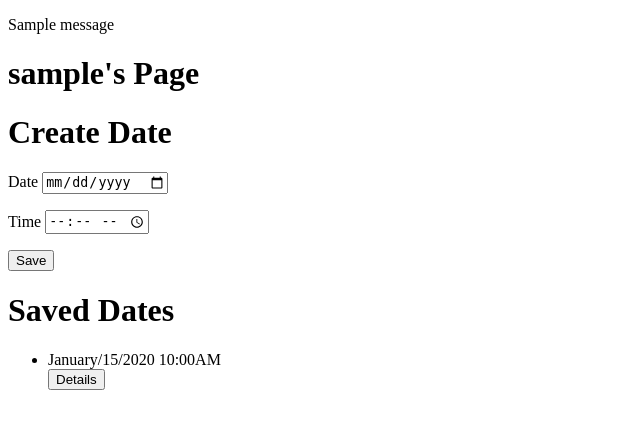
After one commit to Znipermonkey/specs-capstone, a Flask app: page /dates in a window 1280 px wide. The commit adds this page. Shown: the top 429 px of the page, without its empty margins (0-640 px from the left). Run offline with Flask 2, Linux system fonts and the light colour scheme; the visitor is signed in with stand-in values (Sample User, id 1); tables that the repository leaves empty hold one stand-in row (values such as "Sample post"); one stand-in notice (Sample message) is shown.

Commit message:
finished most of the functions need to do css and fix bugs

```diff
--- /dev/null
+++ b/crud.py
@@ -0,0 +1,54 @@
+from model import db, User, Date, Date_Name, Comment, connect_to_db
+import datetime
+
+def create_user(user_name, password):
+    """Create and return a new user."""
+    user = User(user_name=user_name, password=password)
+
+    return user
+
+def get_user_by_id(id):
+    """Return a user by primary key."""
+
+    return User.query.get(id)
+
+def get_users():
+    """Return all users."""
+
+    return User.query.all()
+
+def get_user_by_user_name(user_name):
+    """Return a user by user_name."""
+
+    return User.query.filter_by(user_name = user_name).first()
+    print(User.query.all())
+
+def create_date(date, time, user_id):
+    """Create and return a new date."""
+    new_string = date + " " + time
+    date_time = datetime.datetime.strptime(new_string, "%Y-%m-%d %H:%M")
+    new_date = Date(date=date_time, user_id=user_id)
+
+
+    return new_date
+
+def add_comment(comment, date_id):
+    new_comment = Comment(comment=comment, date_id=date_id)
+    print(new_comment)
+    return new_comment
+
+def add_name(name, date_id):
+    named = Date_Name(name=name, date_id=date_id)
+    print(named)
+    return named
+
+def get_dates():
+    return Date.query.all()
+
+def get_date_by_id(id):
+    return Date.query.get(id)
+
+if __name__ == "__main__":
+    from server import app
+
+    connect_to_db(app)
--- a/server.py
+++ b/server.py
@@ -1,6 +1,6 @@
 from flask import Flask, render_template, request, flash, session, redirect
 from model import connect_to_db, db
-# import crud
+import crud
 from jinja2 import StrictUndefined
 
 app = Flask(__name__)
@@ -9,13 +9,103 @@ app.jinja_env.undefined = StrictUndefined
 
 @app.route('/')
 def homepage():
-    return render_template('homepage.html')
+    return render_template("homepage.html")
+
+@app.route('/dates')
+def date():
+
+    user_name = session["user_user_name"]
+    user = crud.get_user_by_user_name(user_name)
+    dates = crud.get_dates()
+    return render_template("dates.html", user=user)
+
+@app.route("/login", methods = ["POST"])
+def login():
+    user_name = request.form["user_name"]
+    password = request.form["password"]
+
+    user = crud.get_user_by_user_name(user_name)
+    print(user)
+
+    if not user or user.password != password:
+        print("login failed")
+        flash("The user name or password you entered was incorrect.")
+    else:
+        session["user_user_name"] = user.user_name
+        session["user_id"] = user.id
+        flash(f"Welcome back, {user.user_name}!")
+
+    return redirect("/dates")
+
+@app.route("/users", methods=["POST"])
+def register_user():
+    user_name = request.form.get("user_name")
+    password = request.form.get("password")
+
+    user = crud.get_user_by_user_name(user_name)
+    if user:
+        flash("Cannot create an account with an existing user name. Try again.")
+    else:
+        user = crud.create_user(user_name, password)
+        db.session.add(user)
+        db.session.commit()
+        flash("Accout created! Please log in.")
+
+        return redirect("/")
+
+@app.route("/users")
+def all_users():
+    users = crud.get_users()
+    return render_template("all_users.html", users=users)
+
+@app.route("/details", methods=["POST"])
+def date_details():
+    i = request.form.get("dtid")
+    date = crud.get_date_by_id(i)
+    session["date_id"] = date.id
+    print(i)
+    print(date)
+    return render_template("details.html", date=date)
 
 
+@app.route("/create", methods=["POST"])
+def new_date():
+    date = request.form.get("date")
+    time = request.form.get("time")
+    user_id = session["user_id"]
+    # print(date, time)
+    # print(type(date))
+    # print(type(time))
+    new_date = crud.create_date(date, time, user_id)
+    # print(new_date)
+    db.session.add(new_date)
+    db.session.commit()
 
+    return redirect("/dates")
 
+@app.route("/comment", methods=["POST"])
+def new_comment():
+    comment = request.form.get("addc")
+    print(comment)
+    date = session["date_id"]
 
+    new_comment = crud.add_comment(comment, date)
+    db.session.add(new_comment)
+    db.session.commit()
 
+    return redirect("/details")
+
+@app.route("/name", methods=["POST"])
+def create_name():
+    name = request.form.get("create_name")
+    print(name)
+    date = session["date_id"]
+
+    n = crud.add_name(name, date)
+    db.session.add(n)
+    db.session.commit()
+
+    return redirect("/details")
 
 if __name__ == "__main__":
     connect_to_db(app)
--- /dev/null
+++ b/templates/base.html
@@ -0,0 +1,23 @@
+<!doctype html>
+<html>
+  <head>
+    <meta charset="utf-8">
+    <meta name="viewport" content="width=device-width">
+    <title>
+      {% block title %}{% endblock %}
+    </title>
+
+    {% block head %}{% endblock %}
+  </head>
+  <body>
+    {% for msg in get_flashed_messages() %}
+      <p class="flash-msg">
+        {{ msg }}
+      </p>
+    {% endfor %}
+
+    {% block body %}{% endblock %}
+
+    {% block after_body %}{% endblock %}
+  </body>
+</html>
--- /dev/null
+++ b/templates/dates.html
@@ -0,0 +1,49 @@
+{% extends 'base.html' %}
+
+{% block title %}{{ user.user_name }}'s Page{% endblock %}
+
+{% block body %}
+<h1>{{ user.user_name }}'s Page</h1>
+<ul>
+</ul>
+
+<h1>Create Date</h1>
+<form action="/create" method="POST">
+    <p>
+        Date <input type="date" name="date">
+    </p>
+    <p>
+        Time <input type="time" name="time">
+    </p>
+
+    <p>
+        <input type="submit" value="Save">
+    </p>
+</form>
+<h1>Saved Dates</h1>
+<ul>
+    {% for date in user.dates %}
+    {% if date.name is defined %}
+        <li>
+            <span class="dates_{{ date.id }}" >
+                {{ date.name }} {{ date.date.strftime("%B/%d/%Y %I:%M%p") }}
+                <Form action="/details" method="POST">
+                    <input hidden type="text" name="dtid" value="{{ date.id }}">
+                    <input type="submit" value="Details"></input>
+                </Form>
+            </span>
+        </li>
+    {% else %}
+    <li>
+        <span class="dates_{{ date.id }}" >
+            {{ date.date.strftime("%B/%d/%Y %I:%M%p") }}
+            <Form action="/details" method="POST">
+                <input hidden type="text" name="dtid" value="{{ date.id }}">
+                <input type="submit" value="Details"></input>
+            </Form>
+        </span>
+    </li>
+    {% endif %}
+    {% endfor %}
+    </ul>
+{% endblock %}
```
Also changed, not shown: model.py (+25 -6 lines), seed.py (+23 -5 lines), templates/all_users.html (added, +16 -0 lines), templates/details.html (added, +28 -0 lines), templates/homepage.html (+3 -10 lines), 2 other files.
